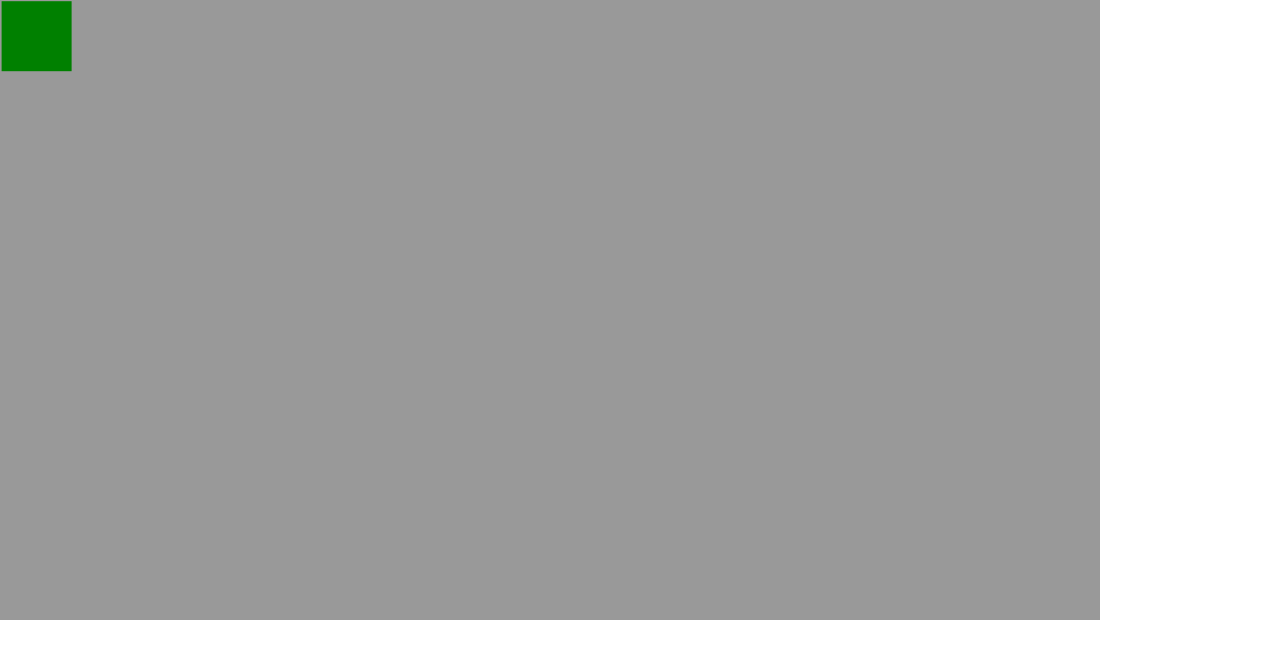
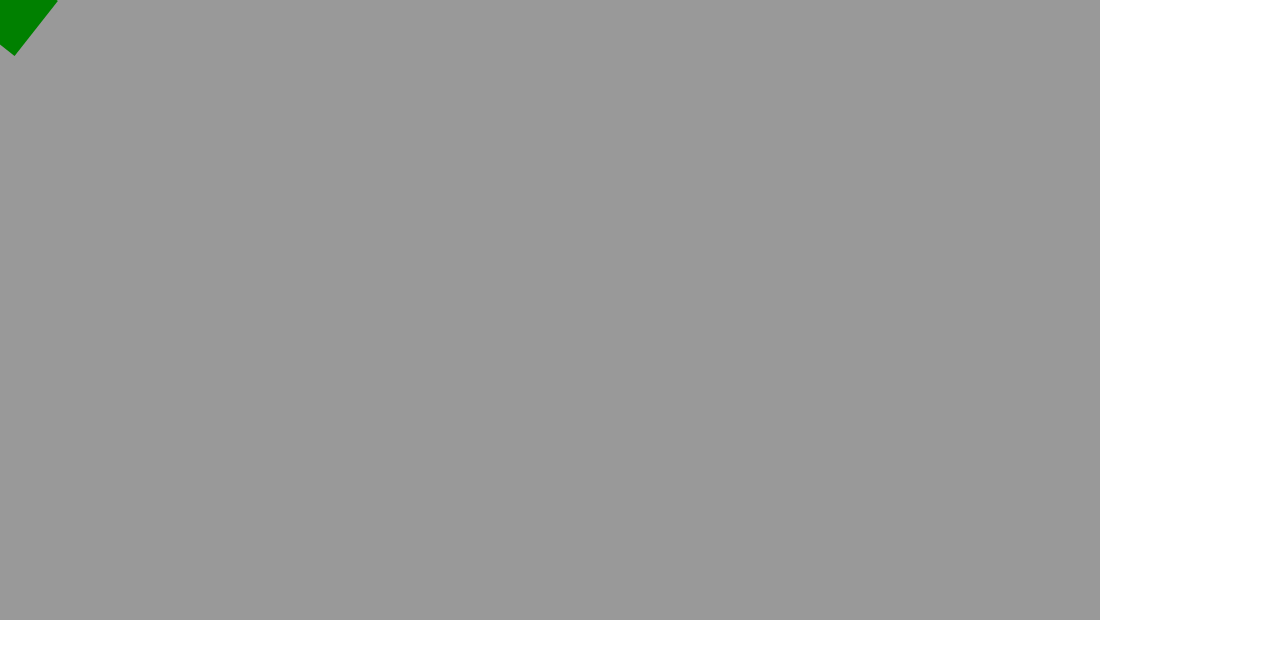
Before and after one commit to mikhio/urok1, a plain HTML site: page index.html in a window 1280 px wide. Drawn offline with Linux system fonts and the light colour scheme.

Commit message:
update mouseControl

```diff
--- a/index.html
+++ b/index.html
@@ -26,11 +26,17 @@
    			});
 
 			game.newLoop('myGame', function () {
-				player.moveTo(mouse.getPosition(), 4);
-				//console.log(mouse.getPosition())
+				// way 1
+				//if (player.getDistance(mouse.getPosition()) > 3){
+				//	player.moveToC(mouse.getPosition(), 4);
+				//}
+				if (player.getDistance(mouse.getPosition()) > 15){
+					player.moveToC(mouse.getPosition(), 4);
+					player.rotate(mouse.getPosition());
+				}
 
 
-
+				//console.log(mouse.getPosition())
 				player.draw();
 
 			}) // закончился ировой цикл myGame
```
